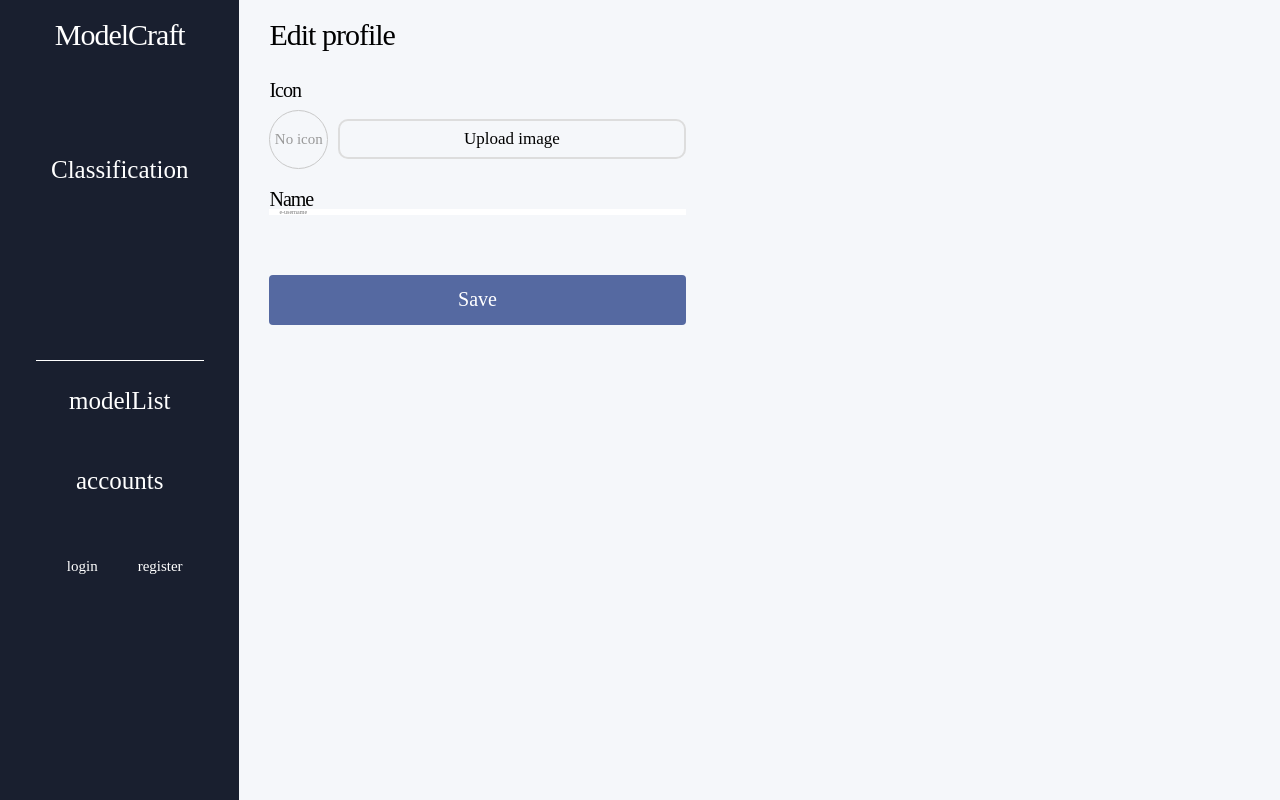
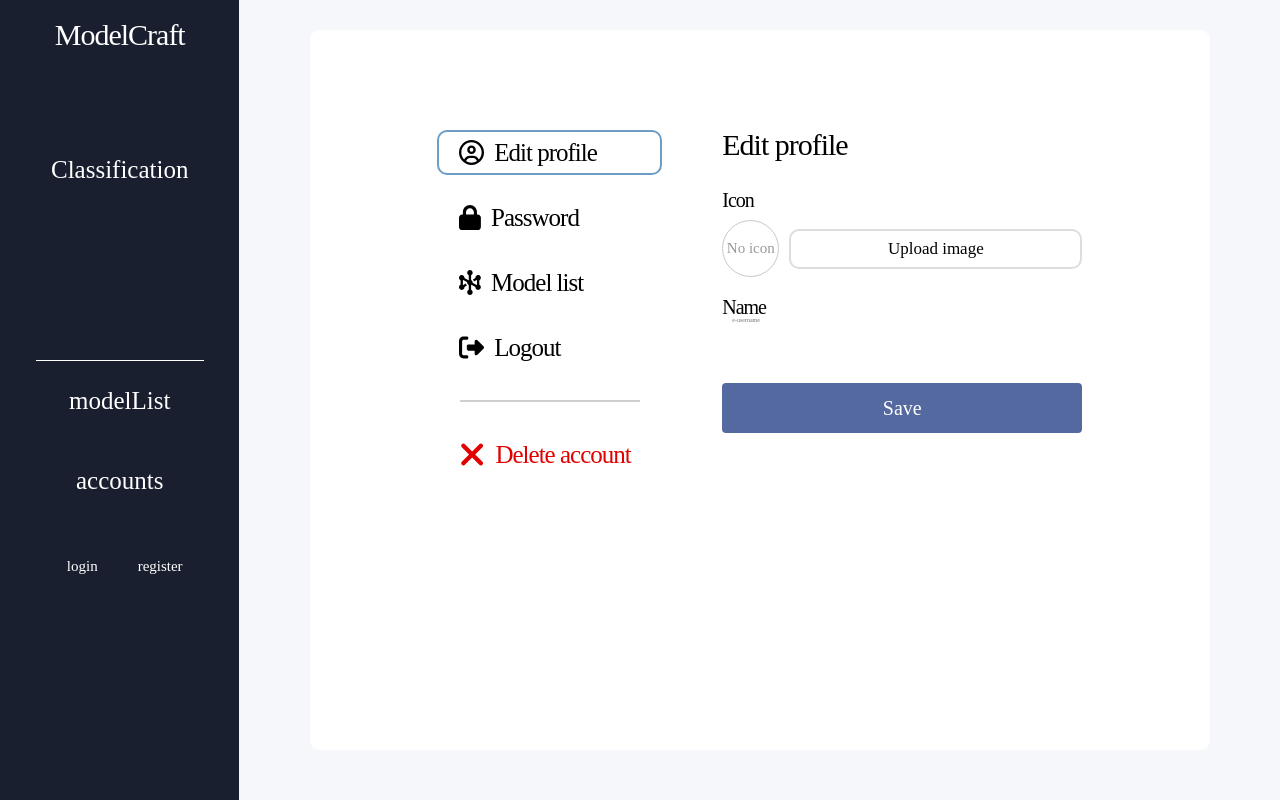
Before and after one commit to LMM-Lab/ModelCraft-Frontend, a Next.js app: page /accounts/EditProfile in a window 1280 px wide. Built offline with nearby package versions, Linux system fonts and the light colour scheme; no server answers.

Commit message:
<feat>:acountsページセットアップ

```diff
--- /dev/null
+++ b/src/app/accounts/NavItem.tsx
@@ -0,0 +1,46 @@
+import styled from "styled-components"
+import React, { ReactNode } from "react";
+import Text from "@/component/common/Text";
+import Link from "next/link";
+import { usePathname } from "next/navigation";
+
+type NavItemProps = {
+  href: string;
+  text?: string;
+  children?: ReactNode;
+  color?:string;
+};
+
+const StyledLink = styled(Link)<{ $active: boolean }>`
+  margin-top:2rem;
+  display: flex;
+  align-items: center;
+  width:100%;
+  height:4.5rem;
+  border-radius: 10px;
+  font-weight: 500;
+  border: 2px solid ${({ $active }) => ($active ? "#6D9DC5" : "transparent")};
+  color: ${({ $active }) => ($active ? "#dfdfdf" : "#000000")};
+
+  &:hover {
+    border: ${({ $active }) => ($active ? "2px solid#6D9DC5" : "2px solid#6D9DC5")};
+  }
+`
+
+const Icon=styled.div`
+margin:0 1rem 0 2rem;
+`
+
+const NavItem=({href,text,children,color}:NavItemProps)=>{
+
+  const pathname = usePathname();
+  const isActive = pathname === href;
+  return(
+    <StyledLink href={href} $active={isActive}>
+      <Icon>{children}</Icon>
+      <Text $color={color}>{text}</Text>
+    </StyledLink>
+  )
+}
+
+export default NavItem
--- /dev/null
+++ b/src/app/accounts/layout.tsx
@@ -0,0 +1,47 @@
+'use client'
+import { ReactNode } from "react";
+import styled from "styled-components";
+import NavItem from "./NavItem";
+import { FontAwesomeIcon } from "@fortawesome/react-fontawesome";
+import { faCircleUser } from "@fortawesome/free-regular-svg-icons";
+import { faRightFromBracket } from "@fortawesome/free-solid-svg-icons";
+import { faLock } from "@fortawesome/free-solid-svg-icons";
+import { faXmark } from "@fortawesome/free-solid-svg-icons";
+import { faHexagonNodes } from "@fortawesome/free-solid-svg-icons";
+import Flex from "@/component/common/styles/Flex";
+
+const ContainerDiv = styled.div`
+  width:90rem;
+  height:90vh;
+  background-color:white;
+  border-radius:10px;
+  padding-top:8rem;
+  margin:3rem auto 0 auto;
+  display:flex;
+  justify-content:center;
+`
+
+const Line=styled.div`
+  border:1px solid #d0cece;
+  width:80%;
+  margin:3rem 0 1rem 0;
+`
+
+const fontSize='2.5rem'
+
+export default function Layout({ children }: { children: ReactNode }) {
+  if (!children) return null;
+  return (
+    <ContainerDiv>
+      <Flex $marginRight="3rem" $width="25%" $height="fit-content" $flex_direction="column" $justify_content="center" $align_items="center">
+        <NavItem href="/accounts/EditProfile" text="Edit profile"><FontAwesomeIcon icon={faCircleUser} style={{fontSize:fontSize}}/></NavItem>
+        <NavItem href="/accounts/Password" text="Password"><FontAwesomeIcon icon={faLock} style={{fontSize:fontSize}}/></NavItem>
+        <NavItem href="/accounts/ModelList" text="Model list"><FontAwesomeIcon icon={faHexagonNodes} style={{fontSize:fontSize}}/></NavItem>
+        <NavItem href="/accounts/Logout" text="Logout"><FontAwesomeIcon icon={faRightFromBracket} style={{fontSize:fontSize}}/></NavItem>
+        <Line></Line>
+        <NavItem href="/accounts/DeleteAccount" text="Delete account" color="#e20000"><FontAwesomeIcon icon={faXmark} style={{fontSize:'3.5rem',color:'#e20000'}}/></NavItem>
+      </Flex>
+      {children}
+    </ContainerDiv>
+  );
+}
```
Also changed, not shown: src/app/accounts/page.tsx (+5 -29 lines).
